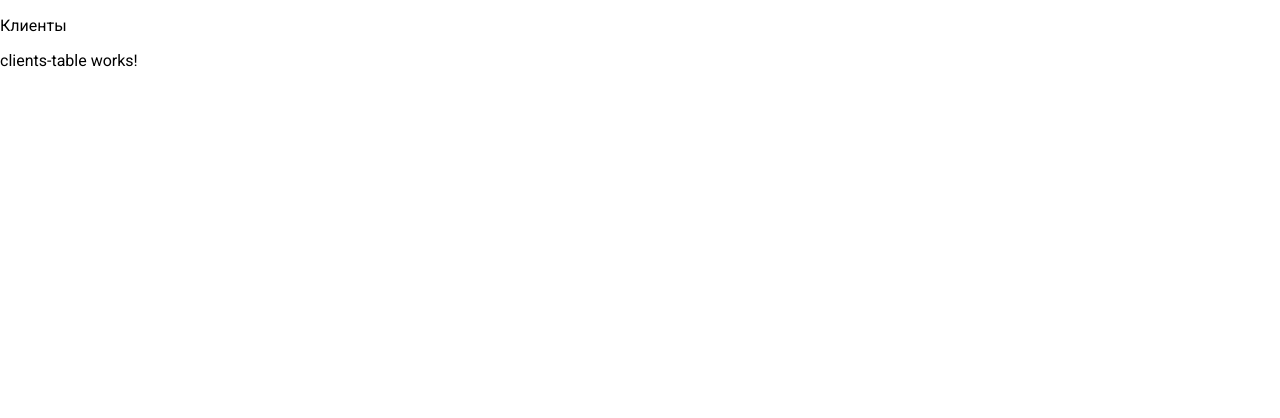
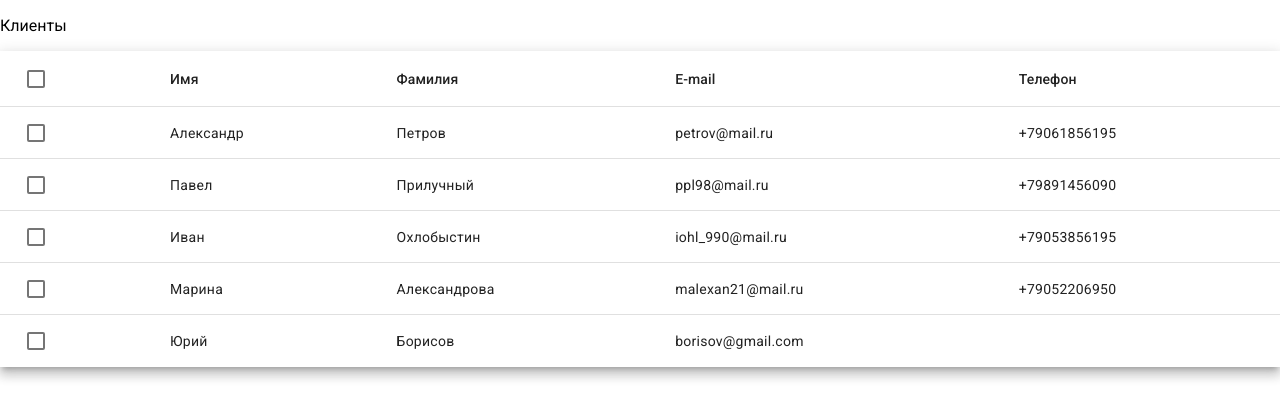
Before and after one commit to Coo1PeR/test-initium, an Angular app: page / in a window 1280 px wide. Shown: the top 418 px of the page. Built offline with nearby package versions, Linux system fonts and the light colour scheme.

Commit message:
feat: add table with checkboxes

```diff
--- a/src/app/app.module.ts
+++ b/src/app/app.module.ts
@@ -6,6 +6,8 @@ import { AppComponent } from './app.component';
 import { BaseComponent } from './components/base/base.component';
 import { ClientsTableComponent } from './components/base/clients-table/clients-table.component';
 import { BrowserAnimationsModule } from '@angular/platform-browser/animations';
+import {MatTableModule} from "@angular/material/table";
+import {MatCheckboxModule} from "@angular/material/checkbox";
 
 @NgModule({
   declarations: [
@@ -16,7 +18,9 @@ import { BrowserAnimationsModule } from '@angular/platform-browser/animations';
   imports: [
     BrowserModule,
     AppRoutingModule,
-    BrowserAnimationsModule
+    BrowserAnimationsModule,
+    MatTableModule,
+    MatCheckboxModule
   ],
   providers: [],
   bootstrap: [AppComponent]
--- a/src/app/components/base/clients-table/clients-table.component.html
+++ b/src/app/components/base/clients-table/clients-table.component.html
@@ -1 +1,49 @@
-<p>clients-table works!</p>
+<table mat-table [dataSource]="dataSource" class="mat-elevation-z8">
+
+  <!-- Checkbox Column -->
+  <ng-container matColumnDef="select">
+    <th mat-header-cell *matHeaderCellDef>
+      <mat-checkbox (change)="$event ? toggleAllRows() : null"
+                    [checked]="selection.hasValue() && isAllSelected()"
+                    [indeterminate]="selection.hasValue() && !isAllSelected()"
+                    [aria-label]="checkboxLabel()">
+      </mat-checkbox>
+    </th>
+    <td mat-cell *matCellDef="let row">
+      <mat-checkbox (click)="$event.stopPropagation()"
+                    (change)="$event ? selection.toggle(row) : null"
+                    [checked]="selection.isSelected(row)"
+                    [aria-label]="checkboxLabel(row)">
+      </mat-checkbox>
+    </td>
+  </ng-container>
+
+  <!-- Name Column -->
+  <ng-container matColumnDef="name">
+    <th mat-header-cell *matHeaderCellDef> Имя </th>
+    <td mat-cell *matCellDef="let element"> {{element.name}} </td>
+  </ng-container>
+
+  <!-- Surname Column -->
+  <ng-container matColumnDef="surname">
+    <th mat-header-cell *matHeaderCellDef> Фамилия </th>
+    <td mat-cell *matCellDef="let element"> {{element.surname}} </td>
+  </ng-container>
+
+  <!-- Email Column -->
+  <ng-container matColumnDef="email">
+    <th mat-header-cell *matHeaderCellDef> E-mail </th>
+    <td mat-cell *matCellDef="let element"> {{element.email}} </td>
+  </ng-container>
+
+  <!-- Phone Column -->
+  <ng-container matColumnDef="phone">
+    <th mat-header-cell *matHeaderCellDef> Телефон </th>
+    <td mat-cell *matCellDef="let element"> {{element.phone}} </td>
+  </ng-container>
+
+  <tr mat-header-row *matHeaderRowDef="displayedColumns"></tr>
+  <tr mat-row *matRowDef="let row; columns: displayedColumns;"
+      (click)="selection.toggle(row)">
+  </tr>
+</table>
--- a/src/app/components/base/clients-table/clients-table.component.ts
+++ b/src/app/components/base/clients-table/clients-table.component.ts
@@ -1,10 +1,79 @@
-import { Component } from '@angular/core';
+import {Component} from '@angular/core';
+import {Users} from "../../../core/interfaces/users";
+import {MatTableDataSource} from "@angular/material/table";
+import {SelectionModel} from "@angular/cdk/collections";
+
+const initialSelection = [];
+const allowMultiSelect = true;
+
+const USERS: Users[] = [
+  {
+    "name": "Александр",
+    "surname": "Петров",
+    "email": "petrov@mail.ru",
+    "phone": "+79061856195"
+  },
+  {
+    "name": "Павел",
+    "surname": "Прилучный",
+    "email": "ppl98@mail.ru",
+    "phone": "+79891456090"
+  },
+  {
+    "name": "Иван",
+    "surname": "Охлобыстин",
+    "email": "iohl_990@mail.ru",
+    "phone": "+79053856195"
+  },
+  {
+    "name": "Марина",
+    "surname": "Александрова",
+    "email": "malexan21@mail.ru",
+    "phone": "+79052206950"
+  },
+  {
+    "name": "Юрий",
+    "surname": "Борисов",
+    "email": "borisov@gmail.com",
+    "phone": ""
+  }
+]
+
 
 @Component({
   selector: 'app-clients-table',
   templateUrl: './clients-table.component.html',
   styleUrls: ['./clients-table.component.scss']
 })
+
+
 export class ClientsTableComponent {
+  displayedColumns: string[] = ['select', 'name', 'surname', 'email', 'phone'];
+  dataSource = new MatTableDataSource<Users>(USERS);
+  selection = new SelectionModel<Users>(true, []);
 
+
+  isAllSelected() {
+    const numSelected = this.selection.selected.length;
+    const numRows = this.dataSource.data.length;
+    return numSelected === numRows;
+  }
+
+  /** Selects all rows if they are not all selected; otherwise clear selection. */
+  toggleAllRows() {
+    if (this.isAllSelected()) {
+      this.selection.clear();
+      return;
+    }
+
+    this.selection.select(...this.dataSource.data);
+  }
+
+  /** The label for the checkbox on the passed row */
+  checkboxLabel(row?: Users): string {
+    if (!row) {
+      return `${this.isAllSelected() ? 'deselect' : 'select'} all`;
+    }
+    return `${this.selection.isSelected(row) ? 'deselect' : 'select'}`; /*row ${row.position + 1}*/
+  }
 }
```
